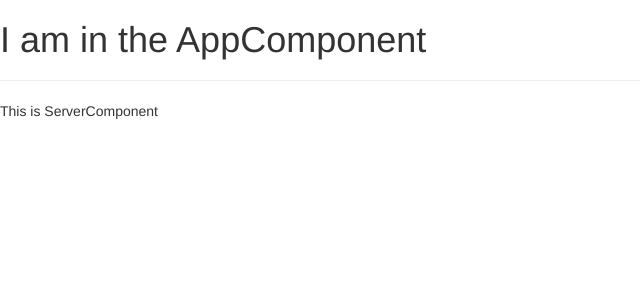
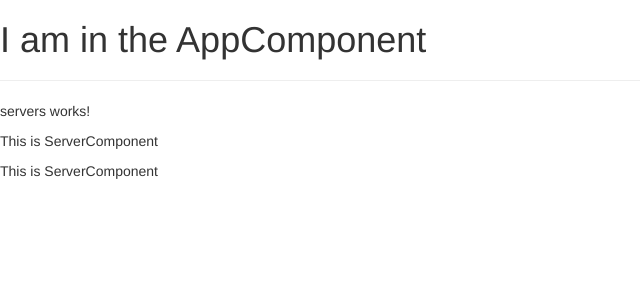
Before and after one commit to sagasoftech/angular-tutorial-old, an Angular app: page / in a window 1280 px wide. Shown: the top 300 px of the page, without its empty margins (0-640 px from the left). Built offline with nearby package versions, Linux system fonts and the light colour scheme.

Commit message:
Nesting components

```diff
--- a/src/app/app.component.html
+++ b/src/app/app.component.html
@@ -1,3 +1,3 @@
 <h1>I am in the AppComponent</h1>
 <hr>
-<app-server></app-server>
+<app-servers></app-servers>
--- a/src/app/servers/servers.component.html
+++ b/src/app/servers/servers.component.html
@@ -1 +1,3 @@
 <p>servers works!</p>
+<app-server></app-server>
+<app-server></app-server>
```
